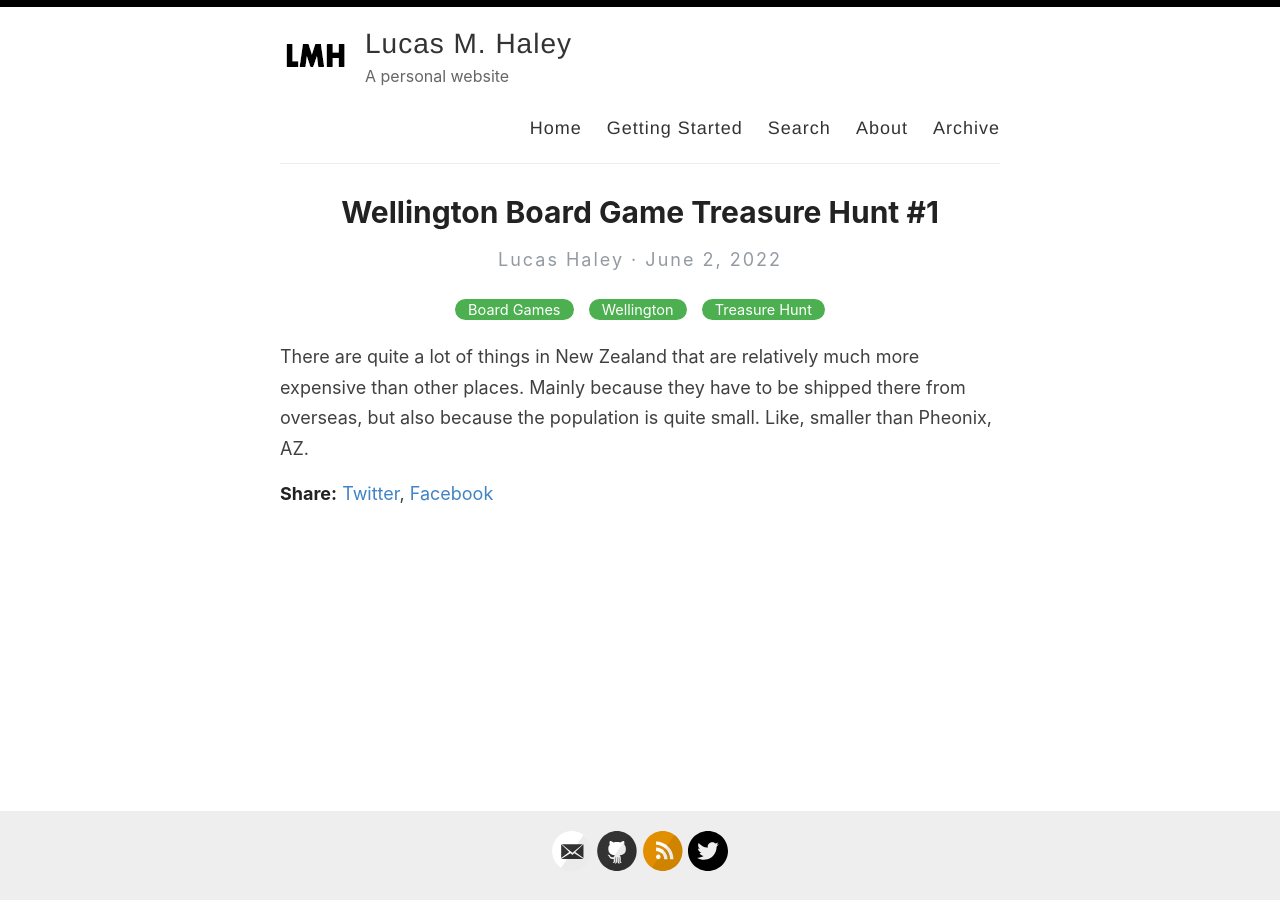
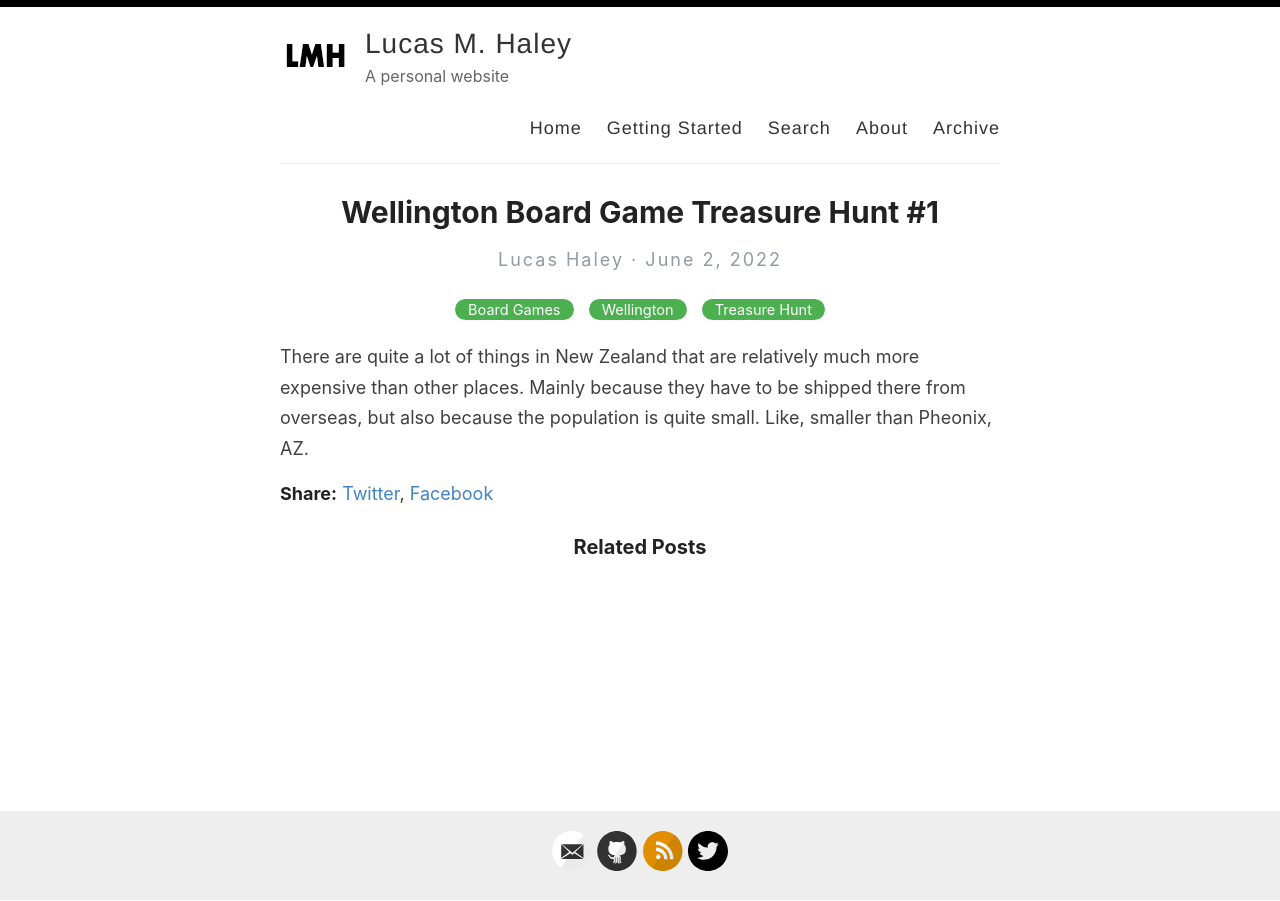
Before and after one commit to lucashaley/lucashaley.github.io, a Jekyll site: the page built from _posts/2022-06-02-wellington-board-game-treasure-hunt-1.md, in a window 1280 px wide. Built offline with Jekyll 4.4.1, drawn with Linux system fonts in a browser that asks for light colours.

Commit message:
Fixing related

```diff
--- a/_layouts/post.html
+++ b/_layouts/post.html
@@ -32,6 +32,7 @@ layout: default
   </div>
 
   <div class="related">
+    <h3>Related Posts</h3>
     <div style="display: flex; justify-content: center;">
     {% if post %}
       {% assign similar_pages = post.similar_pages %}
```
